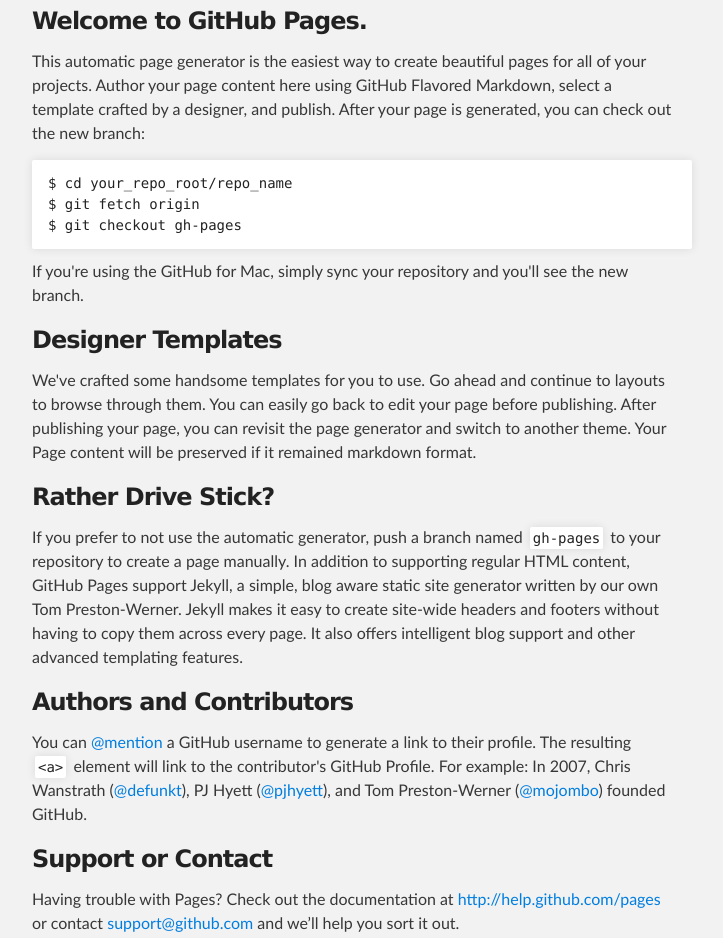
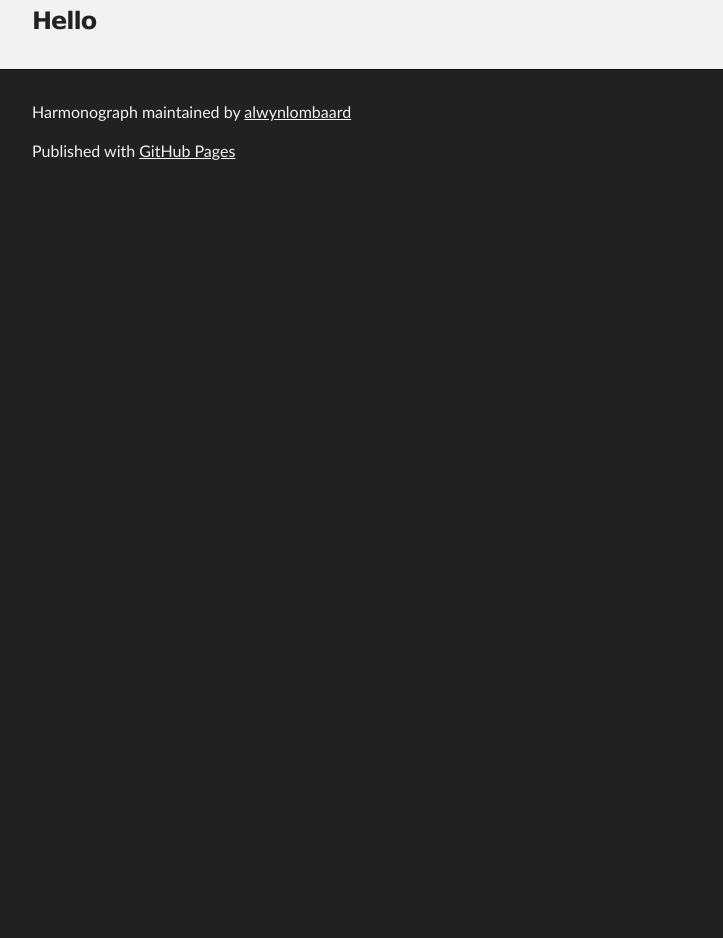
Before and after one commit to alwynlombaard/harmonograph, a plain HTML site: page index.html in a window 1280 px wide. Shown: the part 257-1195 px from the top of the page, without its empty margins (288-1011 px from the left). After the commit the page ends 800 px from the top, so only its background shows below. Drawn offline with Linux system fonts and the light colour scheme.

```diff
--- a/index.html
+++ b/index.html
@@ -32,36 +32,7 @@
     <div id="main_content_wrap" class="outer">
       <section id="main_content" class="inner">
         <h3>
-<a name="welcome-to-github-pages" class="anchor" href="#welcome-to-github-pages"><span class="octicon octicon-link"></span></a>Welcome to GitHub Pages.</h3>
-
-<p>This automatic page generator is the easiest way to create beautiful pages for all of your projects. Author your page content here using GitHub Flavored Markdown, select a template crafted by a designer, and publish. After your page is generated, you can check out the new branch:</p>
-
-<pre><code>$ cd your_repo_root/repo_name
-$ git fetch origin
-$ git checkout gh-pages
-</code></pre>
-
-<p>If you're using the GitHub for Mac, simply sync your repository and you'll see the new branch.</p>
-
-<h3>
-<a name="designer-templates" class="anchor" href="#designer-templates"><span class="octicon octicon-link"></span></a>Designer Templates</h3>
-
-<p>We've crafted some handsome templates for you to use. Go ahead and continue to layouts to browse through them. You can easily go back to edit your page before publishing. After publishing your page, you can revisit the page generator and switch to another theme. Your Page content will be preserved if it remained markdown format.</p>
-
-<h3>
-<a name="rather-drive-stick" class="anchor" href="#rather-drive-stick"><span class="octicon octicon-link"></span></a>Rather Drive Stick?</h3>
-
-<p>If you prefer to not use the automatic generator, push a branch named <code>gh-pages</code> to your repository to create a page manually. In addition to supporting regular HTML content, GitHub Pages support Jekyll, a simple, blog aware static site generator written by our own Tom Preston-Werner. Jekyll makes it easy to create site-wide headers and footers without having to copy them across every page. It also offers intelligent blog support and other advanced templating features.</p>
-
-<h3>
-<a name="authors-and-contributors" class="anchor" href="#authors-and-contributors"><span class="octicon octicon-link"></span></a>Authors and Contributors</h3>
-
-<p>You can <a href="https://github.com/blog/821" class="user-mention">@mention</a> a GitHub username to generate a link to their profile. The resulting <code>&lt;a&gt;</code> element will link to the contributor's GitHub Profile. For example: In 2007, Chris Wanstrath (<a href="https://github.com/defunkt" class="user-mention">@defunkt</a>), PJ Hyett (<a href="https://github.com/pjhyett" class="user-mention">@pjhyett</a>), and Tom Preston-Werner (<a href="https://github.com/mojombo" class="user-mention">@mojombo</a>) founded GitHub.</p>
-
-<h3>
-<a name="support-or-contact" class="anchor" href="#support-or-contact"><span class="octicon octicon-link"></span></a>Support or Contact</h3>
-
-<p>Having trouble with Pages? Check out the documentation at <a href="http://help.github.com/pages">http://help.github.com/pages</a> or contact <a href="mailto:support@github.com">support@github.com</a> and we’ll help you sort it out.</p>
+<a name="hello" class="anchor" href="#hello"><span class="octicon octicon-link"></span></a>Hello</h3>
       </section>
     </div>
 
```
Also changed, not shown: params.json (+1 -1 lines).
